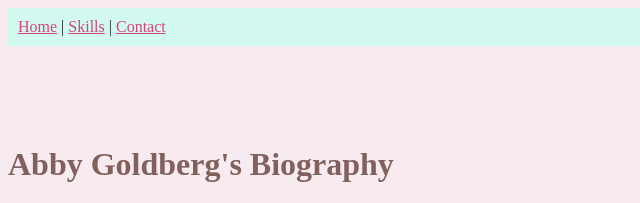
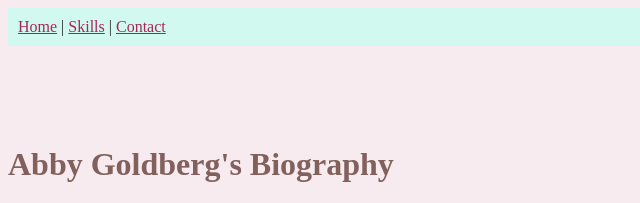
Before and after one commit to argold22/ist263, a plain HTML site: page lab11/index.html in a window 1280 px wide. Shown: the top 203 px of the page, 0-640 px from the left. Drawn offline with Linux system fonts and the light colour scheme.

Commit message:
update styles

```diff
--- a/lab11/styles.css
+++ b/lab11/styles.css
@@ -1,12 +1,12 @@
 body {background-color: #F7EBF0;
         color: #242927;}
-a:link {color:#d6437e
+a:link {color:#a72559
         ;}
 h1 {color: #82615D;}
 nav {background-color: #d2f9ef;
         padding: 10px;
         margin-bottom: 100px;}
-nav a {color: #d6437e
+nav a {color: #a72559
         ;}
 nav a:hover {background-color: #F7EBF0;}
 .quote {float:right;}
```
